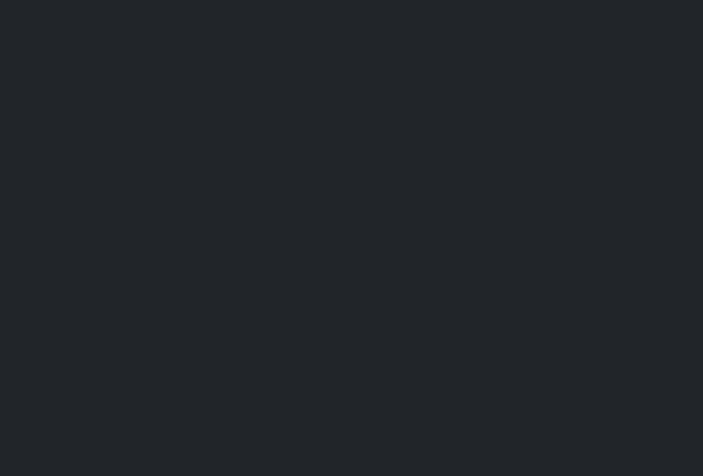
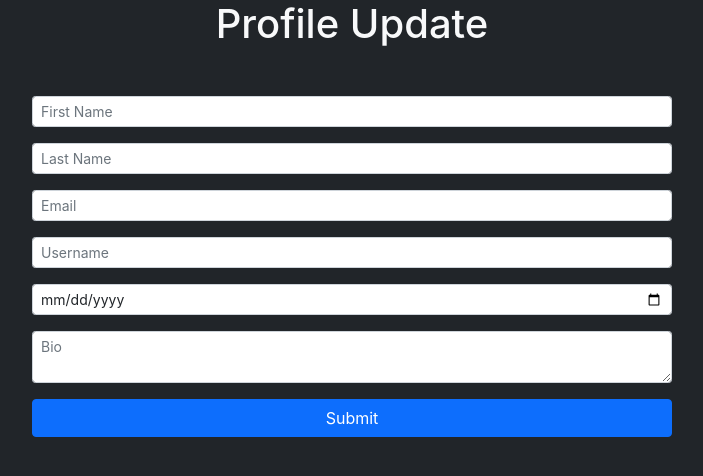
Before and after one commit to treymorris/odinbook, a React (Create React App) app in the folder client/: page /updateProfile/1 in a window 1280 px wide. Before the commit this address had no page. Shown: the top 476 px of the page, without its empty margins (288-991 px from the left). Built offline with nearby package versions, Linux system fonts and the light colour scheme.

Commit message:
Refactor code so new comments render after being created

```diff
--- a/client/src/App.css
+++ b/client/src/App.css
@@ -20,7 +20,7 @@ body {
 }
 
 .friendsHome {
-     width: 25vw;
+  width: 25vw;
   position: absolute;
   z-index: 1;
   top: 125px;
@@ -28,3 +28,13 @@ body {
   overflow-x: hidden;
   padding: 8px 0;
 }
+
+.profileInfo {
+  width: 25vw;
+  position: absolute;
+  z-index: 1;
+  top: 125px;
+  left: 10px;
+  overflow-x: hidden;
+  padding: 8px 0;
+}
--- a/client/src/App.js
+++ b/client/src/App.js
@@ -15,7 +15,7 @@ function App() {
           <Route path="/" element={<Login />} />
           <Route path="/signup" element={<SignupForm />} />
           <Route path="/userHome" element={<UserHome />} />
-          <Route path="/updateProfile" element={<ProfileForm />} />
+          <Route path="/updateProfile/:id" element={<ProfileForm />} />
           <Route path="/:id" element={<UserProfile />} />
         </Routes>
       </Router>
--- a/client/src/components/Comment.js
+++ b/client/src/components/Comment.js
@@ -1,16 +1,15 @@
 import { useEffect, useState } from "react";
-
+import CommentForm from "./CommentForm";
 const { DateTime } = require("luxon");
 
 
-function Comment({  postid }) {
-  //console.log('comment page', comments )
-  //console.log("comment page", authorId)
-  //let matched = comments.filter((comment)=> comment.post === postid)
-  const [comments, setComments] = useState([]);
+function Comment({  postid, userid, fetchUser, authorId }) {
+
+   const [comments, setComments] = useState([]);
 
   useEffect(() => {
     fetchComments();
+  // eslint-disable-next-line react-hooks/exhaustive-deps
   }, []);
 
   const fetchComments = async () => {
@@ -19,21 +18,33 @@ function Comment({  postid }) {
     setComments(comments.comments);
   };
 
-  console.log('comments by post',comments)
-
   return (
     <div>
       {comments.map((comment) => (
-        <div key={comment._id} className="mt-1 d-flex justify-content-between bg-dark text-light">
-          <p className="p-3 my-auto" >{comment.comment}</p>
-          <p>{comment.author.username}</p>
-          <p className="p-1" >
-            {DateTime.fromISO(comment.date).toLocaleString(
-              DateTime.DATETIME_SHORT
-            )}
-          </p>
+        <div key={comment._id}>
+          <div className=" p-2 mt-1 d-flex align-items-center bg-dark text-light">
+            <img
+              src={comment.author.profile_pic}
+              className="ms-2 shrink"
+              alt="post author"
+            />
+            <p className="mb-0 ms-3">{comment.author.username}</p>
+            <p className="ms-auto mb-0">
+              {DateTime.fromISO(comment.date).toLocaleString(
+                DateTime.DATETIME_SHORT
+              )}
+            </p>
+          </div>
+          <p className="p-3 my-auto bg-dark text-light">{comment.comment}</p>
         </div>
       ))}
+      <CommentForm
+        postid={postid}
+        userid={userid}
+        fetchUser={fetchUser}
+        authorId={authorId}
+        fetchComments={fetchComments}
+      />
     </div>
   );
 }
--- a/client/src/components/CommentForm.js
+++ b/client/src/components/CommentForm.js
@@ -1,8 +1,10 @@
 import { useState } from "react";
 
 
-function CommentForm({ postid, userid, fetchUser, authorId }) {
+function CommentForm({ postid, userid, fetchUser, authorId, fetchComments }) {
   const [text, setText] = useState('');
+
+
 
   const handleFormReset = () => {
     setText('')
@@ -33,6 +35,7 @@ function CommentForm({ postid, userid, fetchUser, authorId }) {
       console.log("Success on fetch:", data);
       handleFormReset()
       fetchUser()
+      fetchComments()
         }
         catch(error)  {
           console.log("Error:", error);
--- a/client/src/components/Post.js
+++ b/client/src/components/Post.js
@@ -1,21 +1,23 @@
+
 import { FontAwesomeIcon } from "@fortawesome/react-fontawesome";
 import { faThumbsUp } from "@fortawesome/free-solid-svg-icons";
 import Comment from "./Comment";
-import CommentForm from "./CommentForm";
+//import CommentForm from "./CommentForm";
 const { DateTime } = require("luxon");
 
-function Post({ usersPosts, comments, handleLike, userid, fetchUser }) {
+function Post({ usersPosts, handleLike, userid, fetchUser }) {
 
-  console.log('post page',comments)
+
   return (
     <div>
       {usersPosts.map((post) => (
-        <div
-          className="card w-100 list-group-flush mb-3"
-          key={post._id}
-        >
+        <div className="card w-100 list-group-flush mb-3" key={post._id}>
           <div className="d-flex align-items-center ms-1 p-2 border-bottom border-3">
-            <img src={post.author.profile_pic} className="shrink" alt="post author" />
+            <img
+              src={post.author.profile_pic}
+              className="shrink"
+              alt="post author"
+            />
             <h6 className="ms-3 mb-0">{post.author.username}</h6>
             <p className="ms-auto mb-0">
               {DateTime.fromISO(post.date).toLocaleString(
@@ -40,13 +42,19 @@ function Post({ usersPosts, comments, handleLike, userid, fetchUser }) {
               <p className="card-text p-3 bg-dark text-light">{post.post}</p>
             </div>
             <h6 className="mt-3 p-2">Comments:</h6>
-            <Comment comments={comments} postid={post._id} />
-            <CommentForm
+            <Comment
               postid={post._id}
               userid={userid}
               fetchUser={fetchUser}
               authorId={post.author._id}
             />
+            {/* <CommentForm
+              postid={post._id}
+              userid={userid}
+              fetchUser={fetchUser}
+              authorId={post.author._id}
+
+            /> */}
           </div>
         </div>
       ))}
--- a/client/src/components/ProfileForm.js
+++ b/client/src/components/ProfileForm.js
@@ -1,9 +1,122 @@
-import "../App.css";
+import { useState } from "react";
+import { useNavigate, useParams } from "react-router-dom";
+
 
 function ProfileForm() {
+
+  const { id } = useParams();
+  const [firstname, setFirstname] = useState(null);
+  const [lastname, setLastname] = useState(null);
+  const [username, setUsername] = useState(null);
+  const [email, setEmail] = useState(null);
+  const [birthday, setBirthday] = useState(null);
+  const [bio, setBio] = useState(null);
+  let navigate = useNavigate();
+
+  const handleSubmit = (e) => {
+    e.preventDefault();
+
+    fetch(`/api/users/update/${id}`, {
+      method: "PUT",
+      headers: {
+        "Content-Type": "application/json",
+        Authorization: `Bearer ${localStorage.getItem("token")}`,
+      },
+      body: JSON.stringify({
+        firstname: firstname,
+        lastname: lastname,
+        username: username,
+        email: email,
+        birthday: birthday,
+        bio: bio,
+      }),
+    })
+      .then((response) => response.json()) //catch token here and save to local storage
+      .then((data) => {
+        console.log(data);
+        navigate(`/${id}`);
+      })
+      .catch((error) => {
+        console.log(error);
+      });
+  };
+
   return (
     <div>
-      <h1 className="text-light">Hello from Profile Form</h1>
+      <h1 className="text-light text-center">Profile Update</h1>
+      <form onSubmit={handleSubmit}>
+        <div className="mt-5">
+          <div className="mb-3 w-50 mx-auto">
+            <input
+              type="text"
+              placeholder="First Name"
+              className="form-control form-control-sm"
+              id="firstname"
+              required
+              onChange={(e) => setFirstname(e.target.value)}
+            />
+          </div>
+          <div className="mb-3 w-50 mx-auto">
+            <input
+              type="text"
+              placeholder="Last Name"
+              className="form-control form-control-sm"
+              id="lastname"
+              required
+              onChange={(e) => setLastname(e.target.value)}
+            />
+          </div>
+          <div className="mb-3 w-50 mx-auto">
+            <input
+              type="email"
+              placeholder="Email"
+              className="form-control form-control-sm"
+              id="email"
+              required
+              onChange={(e) => setEmail(e.target.value)}
+            />
+          </div>
+          <div className="mb-3 w-50 mx-auto">
+            <input
+              type="username"
+              placeholder="Username"
+              className="form-control form-control-sm"
+              id="username"
+              required
+              onChange={(e) => setUsername(e.target.value)}
+            />
+          </div>
+          <div className="mb-3 w-50 mx-auto">
+            <input
+              type="date"
+              placeholder="Birth Date"
+              className="form-control form-control-sm"
+              id="birthday"
+              required
+              onChange={(e) => setBirthday(e.target.value)}
+            />
+          </div>
+          <div className="mb-3 w-50 mx-auto">
+            <textarea
+              name="bio"
+              placeholder="Bio"
+              className="form-control form-control-sm"
+              id="bio"
+              required
+              onChange={(e) => setBio(e.target.value)}
+            />
+          </div>
+        </div>
+        <div className="d-grid gap-2 col-6 mx-auto">
+          <button
+            type="button"
+            className="btn btn-primary"
+            onClick={handleSubmit}
+          >
+            Submit
+          </button>
+        </div>
+      </form>
     </div>
   );
 }
--- a/client/src/components/UserProfile.js
+++ b/client/src/components/UserProfile.js
@@ -20,6 +20,7 @@ function UserIndex() {
       },
     ],
   });
+
   let navigate = useNavigate();
   const userImage = user.user.profile_pic
     ? user.user.profile_pic
@@ -27,6 +28,7 @@ function UserIndex() {
 
   useEffect(() => {
     fetchUser();
+  // eslint-disable-next-line react-hooks/exhaustive-deps
   }, []);
 
   const fetchUser = async () => {
@@ -85,12 +87,6 @@ function UserIndex() {
       <Navbar />
       <div>
         <div className="d-flex">
-          <div>
-            <div className="ms-5 mt-5">
-              <img src={userImage} alt="current user"></img>
-            </div>
-            <h1 className="text-light  my-auto ms-5">{user.user.username}</h1>
-          </div>
           <div className="container w-50 mt-5">
             <PostForm userid={id} fetchUser={fetchUser} authorId={userid} />
             <Post
@@ -104,7 +100,13 @@ function UserIndex() {
           </div>
         </div>
 
-        <div className="position-absolute top-50 start-0">
+        <div className="profileInfo">
+          <div>
+            <h1 className="text-light my-auto ms-5 mt-3">{user.user.username}</h1>
+          </div>
+            <div className="ms-5 mt-5">
+              <img src={userImage} alt="current user"></img>
+            </div>
           <p className="text-light mt-5 p-1 ms-5">
             {user.user.firstname} {user.user.lastname}
           </p>
```
Also changed, not shown: client/src/components/UserHome.js (+22 -24 lines), 1 other file (tests, documents, lock files or other folders).
